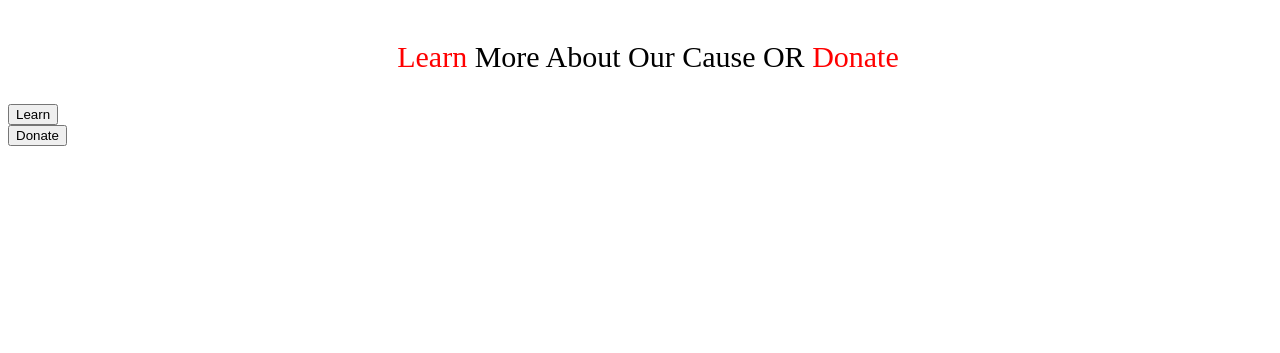
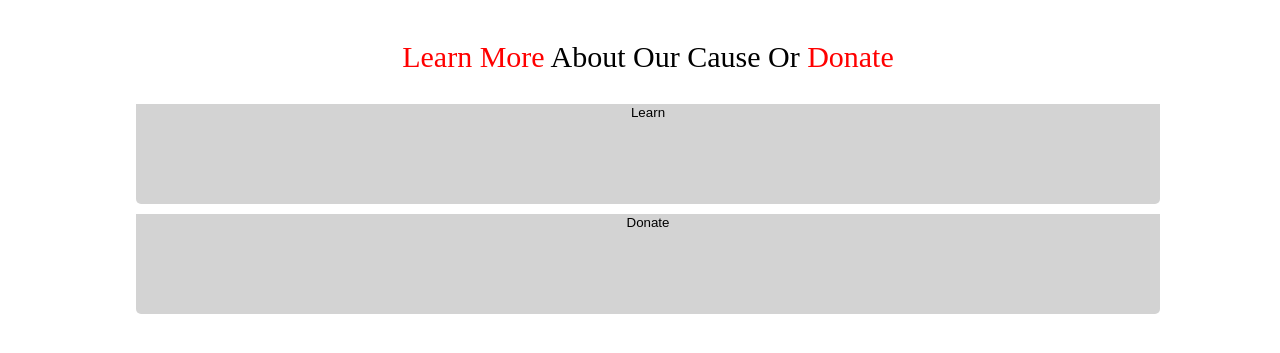
Before and after one commit to Fioringo/Tech4TotsCUNY2x, a Flask app: page / in a window 1280 px wide. Shown: the part 195-548 px from the top of the page. Run offline with Flask 2, Linux system fonts and the light colour scheme.

Commit message:
Add basic styling to the navigation buttons

```diff
--- a/templates/css/index_style.css
+++ b/templates/css/index_style.css
@@ -28,3 +28,25 @@ header {
 .emphasize-word {
     color: red;
 }
+
+.flex-layer-superlinks {
+    display: flex;
+    flex-direction: column;
+    width: 100%;
+    text-align: center;
+}
+
+.superlink {
+    margin: 0 auto;
+    width: 80%;
+    height: 10em;
+    background-color: lightgrey;
+    border-radius: 0.5em;
+    margin-bottom: 1em;
+}
+
+input {
+    border: 0px;
+    background-color: lightgrey;
+    width: 100%;
+}
--- a/templates/index.html
+++ b/templates/index.html
@@ -14,8 +14,8 @@
 	    <p class="tag-to-header"> Empowering underprivileged children through technology</p>
 	</header>
 	<main>
-	<p class="tag-to-links"> <span class="emphasize-word"> Learn </span>  More About Our
-	Cause OR <span class="emphasize-word"> Donate </span> </p>
+	<p class="tag-to-links"> <span class="emphasize-word"> Learn More </span> About Our
+	Cause Or <span class="emphasize-word"> Donate </span> </p>
 		<div class="flex-layer-superlinks">
 		    <div class="about superlink">
 			<form action="{{ url_for('about') }}" method="POST">
```
Also changed, not shown: 1 other file.
